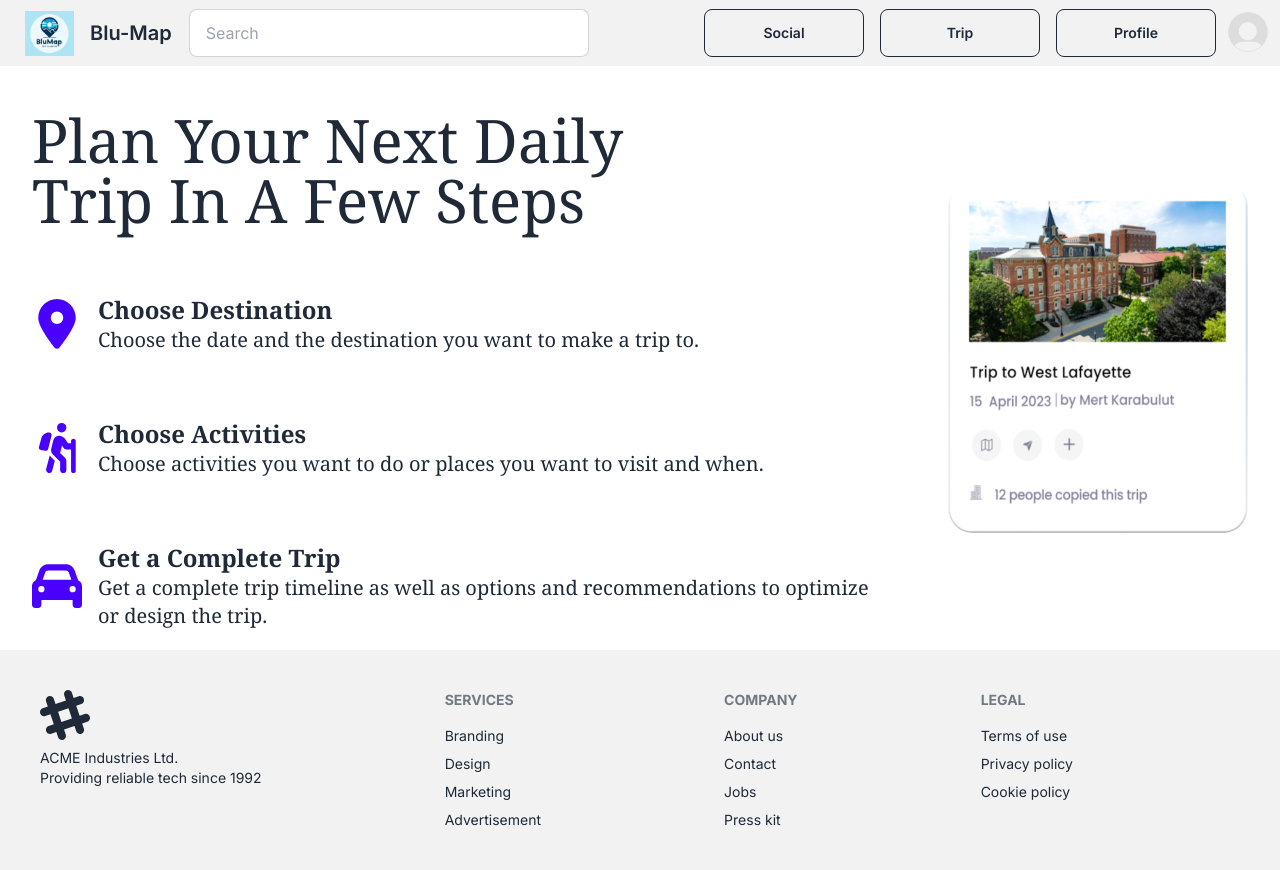
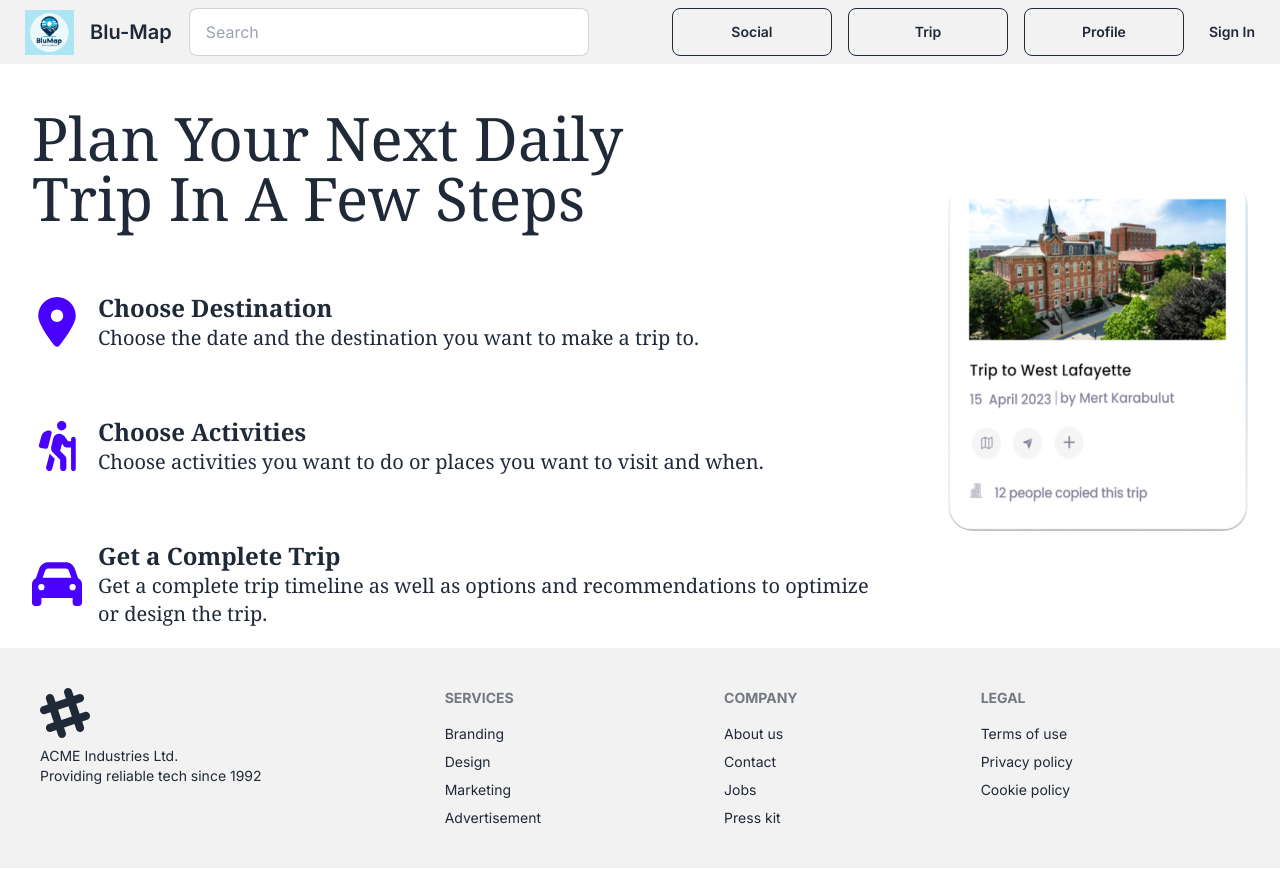
Before and after one commit to mkarabul/blu-map, a Next.js app in the folder client/: page / in a window 1280 px wide. Built offline with nearby package versions, Linux system fonts and the light colour scheme; no server answers.

Commit message:
Implement user session in navbar state

```diff
--- a/client/src/app/components/navbar.jsx
+++ b/client/src/app/components/navbar.jsx
@@ -2,8 +2,12 @@ import React from "react";
 import { FontAwesomeIcon } from "@fortawesome/react-fontawesome";
 import { faUsers } from "@fortawesome/free-solid-svg-icons";
 import Link from "next/link";
+import { getSession } from "@auth0/nextjs-auth0";
 
-export default function Navbar() {
+export default async function Navbar() {
+  const session = await getSession();
+  const user = session?.user;
+
   return (
     <header className="navbar bg-base-200 w-100vw">
       {/* Left Section */}
@@ -46,6 +50,22 @@ export default function Navbar() {
         </div>
 
         {/* Profile Section */}
+        {user ? <UserDropdown /> : <LogInButton />}
+      </div>
+    </header>
+  );
+}
+
+const LogInButton = () => {
+  return (
+    <a href="/api/auth/login" className="btn btn-ghost">
+      Sign In
+    </a>
+  );
+};
+
+const UserDropdown = () => {
+  return (
     <div className="dropdown dropdown-end">
       <div
         tabIndex={0}
@@ -66,11 +86,9 @@ export default function Navbar() {
           </Link>
         </li>
         <li>
-              <a>Logout</a>
+          <a href="/api/auth/logout">Logout</a>
         </li>
       </ul>
     </div>
-      </div>
-    </header>
   );
-}
+};
```
Lines whose indentation alone changed are shown as unchanged.
